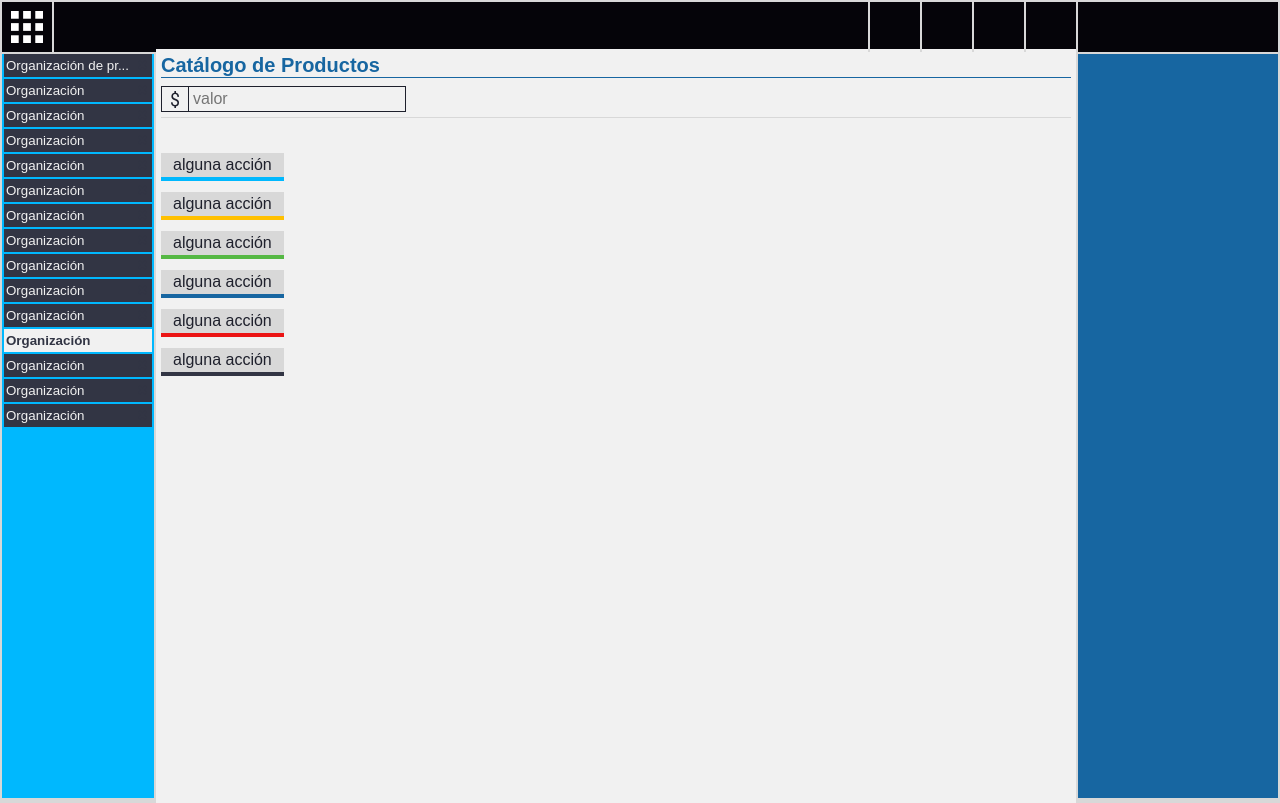
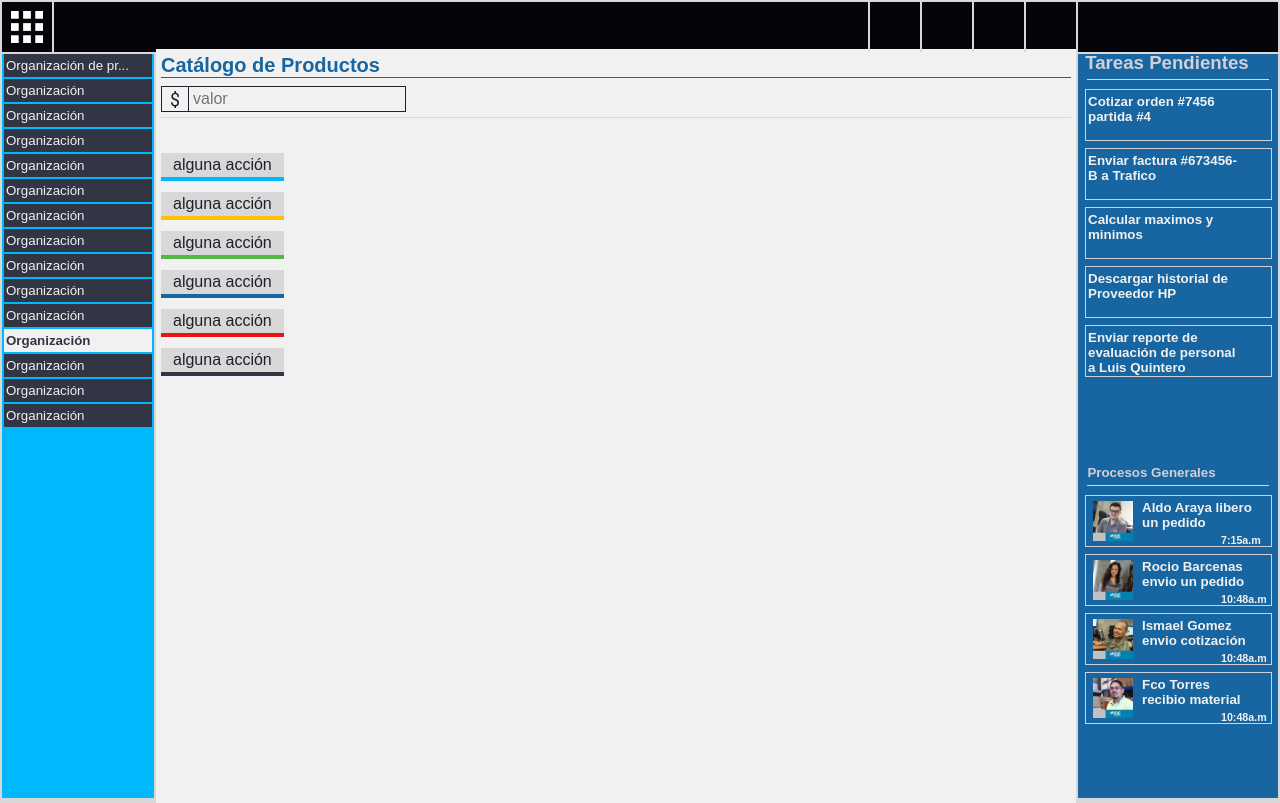
Before and after one commit to ASCPARTS/ascend, a PHP site: page /main_brenda.php in a window 1280 px wide. Run offline with PHP 8.4, Linux system fonts and the light colour scheme.

Commit message:
imagenes
imagenes de perfil para la barra de notificaciones

```diff
--- a/main_brenda.php
+++ b/main_brenda.php
@@ -169,6 +169,66 @@
             float: right;
             border-left: 2px #D8D8D8 solid;
         }
+        .tabNot{
+            display: inline-block;
+            height: 50px;
+            width: 185px;
+            vertical-align: top;
+            margin: 4px 3px 3px 5px;
+            text-shadow: 0 1px 0 #00000;
+            color: #f1f1f1;
+            border: 1px solid #d2cfd8;
+        }
+        .tabNot .imagen{
+            float: left;
+            width: 40px;
+            height: 40px;
+            margin: 1px 5px 5px 5px;
+            padding: 4px 2px 4px 2px;
+
+        }
+        .tabNot .labelContent {
+            position: inherit;
+            display: inline-block;
+            width: calc(100% - 73px);
+            vertical-align: top;
+            padding: 4px 2px 4px 2px;
+            cursor: pointer;
+        }
+        .tabNot .labelPendientes {
+            height: auto;
+            width: calc(100% - 33px);
+            padding: 4px 2px 4px 2px;
+            cursor: pointer;
+        }
+
+        .tabNot .labelContentSelected {
+            position: inherit;
+            display: inline-block;
+            width: calc(100% - 23px);
+            vertical-align: top;
+            padding: 4px 2px 4px 2px;
+            cursor: pointer;
+            background-color: #1766A1;
+            color:#F1F1F1;
+        }
+
+        .tabNot .labelClose {
+            position: inherit;
+            display: inline-block;
+            width: 15px;
+            padding: 4px 2px 4px 2px;
+            text-align: center;
+            cursor: pointer;
+            color: #1766A1;
+        }
+
+        .tabNot:hover {
+            background-color: #f1f1f1;
+            color:#1766A1;
+
+        }
+
 
     </style>
 
@@ -227,8 +287,57 @@
                 <input type="button" value="alguna acción" class="colordarkgrey">
             </div>
         </td>
-        <td style="background-color: #1766A1; padding: 0 0 0 0;" width="200"></td>
+        <td style="background-color: #1766A1; padding: 0 0 0 0;" width="200">
+            <div style=" width: calc(100% - 4px); height: 55%; overflow-x: hidden; overflow-y: auto; padding: 2px 2px 2px 2px;">
+                <div >
+                    <div style="color: #d2cfd8; font-size: 14pt; width: 195px"><b>&nbsp;Tareas Pendientes<b></b></div>
+                </div>
+                <div style="margin: 5px 7px 5px 7px; ;height: 1px; background-color: #D8D8D8;"></div>
+                <div class="tabNot" >
+                    <div class="labelPendientes" >Cotizar orden #7456 partida #4</div>
+                </div>
+                <div class="tabNot" >
+                    <div class="labelPendientes" >Enviar factura #673456-B a Trafico </div>
+                </div>
+                <div class="tabNot" >
+                    <div class="labelPendientes" >Calcular maximos y minimos</div>
+                </div>
+                <div class="tabNot" >
+                    <div class="labelPendientes" >Descargar historial de Proveedor HP</div>
+                </div>
+                <div class="tabNot" >
+                    <div class="labelPendientes" >Enviar reporte de evaluación de personal a Luis Quintero</div>
+                </div>
+            </div>
+
+
+            <div style=" width: calc(100% - 4px); height: 45%; overflow-x: hidden; overflow-y: auto; padding: 2px 2px 2px 2px;">
+                <label style="font-size: 10pt; color: #d2cfd8">&nbsp;&nbsp;Procesos Generales</label>
+                <div style="margin: 5px 7px 5px 7px; ;height: 1px; background-color: #D8D8D8;"></div>
+                <div class="tabNot"  >
+                    <div class="imagen"><img src="imagenes/aldo.jpg" width="40px"></div>
+                    <div class="labelContent">Aldo Araya libero un pedido</div>
+                    <div style=" width: 55px; height: 15px; margin-left: 135px; font-size: 8pt">7:15a.m</div>
+                </div>
+                <div class="tabNot" >
+                    <div class="imagen"><img src="imagenes/rocio.jpg" width="40px"></div>
+                    <div class="labelContent">Rocio Barcenas envio un pedido</div>
+                    <div style=" width: 55px; height: 15px; margin-left: 135px; font-size: 8pt">10:48a.m</div>
+                </div>
+                <div class="tabNot" >
+                    <div class="imagen"><img src="imagenes/ismael.jpg" width="40px"></div>
+                    <div class="labelContent">Ismael Gomez envio cotización</div>
+                    <div style=" width: 55px; height: 15px; margin-left: 135px; font-size: 8pt">10:48a.m</div>
+                </div>
+                <div class="tabNot" >
+                    <div class="imagen"><img src="imagenes/francisco.jpg" width="40px"></div>
+                    <div class="labelContent">Fco Torres recibio material</div>
+                    <div style=" width: 55px; height: 15px; margin-left: 135px; font-size: 8pt">10:48a.m</div>
+                </div>
+            </div>
+        </td>
     </tr>
+
     </tbody>
 </table>
 
```
Also changed, not shown: imagenes/aldo.jpg (added), imagenes/francisco.jpg (added), imagenes/ismael.jpg (added), imagenes/rocio.jpg (added).
